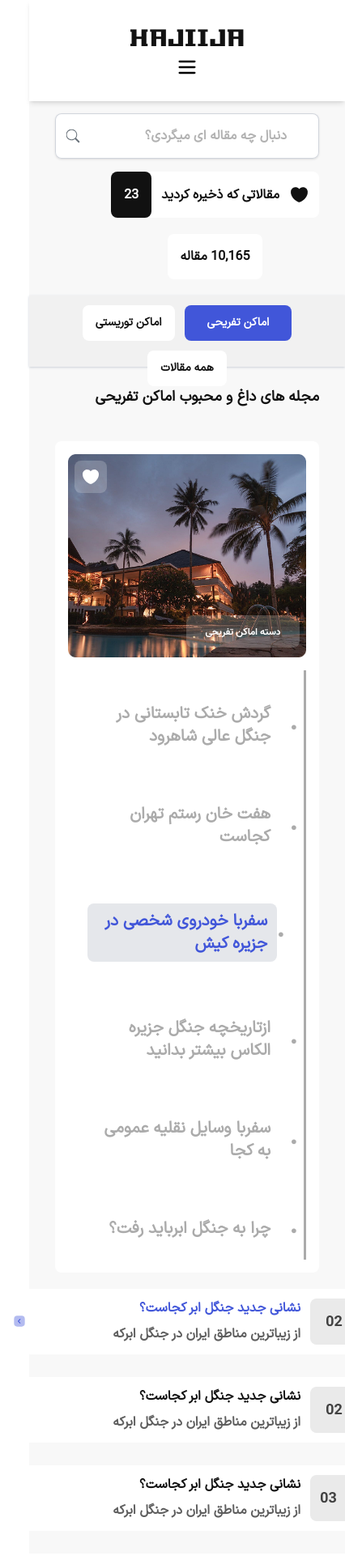
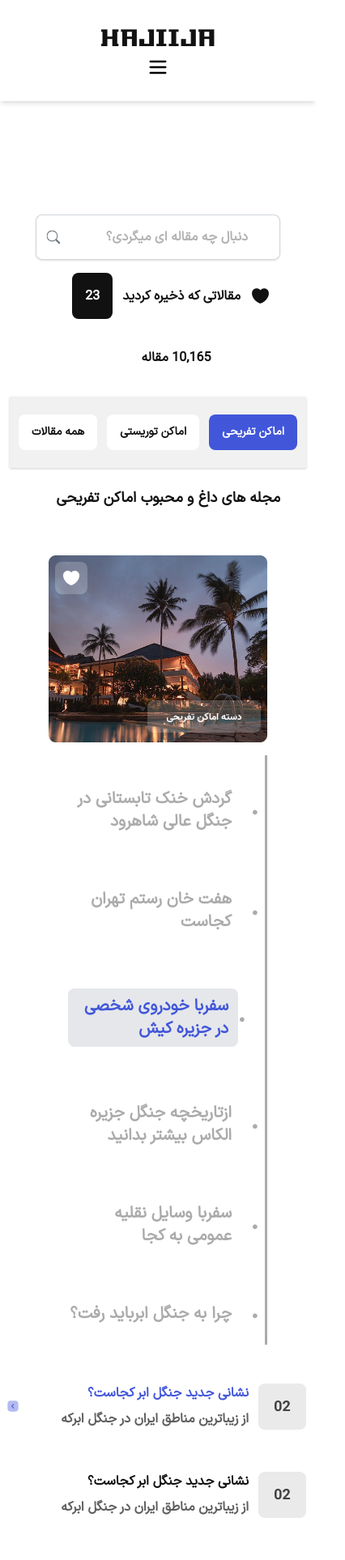
Before and after one commit to zainabmostajeran900/work-beta-project, a React app: page / in a window 390 px wide. Shown: the top 1927 px of the page at 81% size, 426 px wide, since content can reach past the window. Built offline with nearby package versions, Linux system fonts and the light colour scheme; the HTML template or start-up script is replaced by a standard one.

Commit message:
add style

```diff
--- a/src/App.tsx
+++ b/src/App.tsx
@@ -10,9 +10,10 @@ import { Footer } from "./components/Footer";
 
 function App() {
   return (
-    <>
+    <div className="w-full overflow-x-hidden">
       <Navbar />
-      <div className="container max-w-[1400px] pt-30 lg:pt-19 mx-auto bg-[#F8F8F8]">
+      <div className=" w-full px-3 pt-30 lg:pt-19  min-h-screen">
+        <div className="max-w-[1400px] mx-auto">
           <div className="hidden lg:block">
             <TopHeader />
           </div>
@@ -30,7 +31,8 @@ function App() {
           {" "}
           <Footer />
         </div>
-    </>
+      </div>
+    </div>
   );
 }
 
--- a/src/components/HotMagazine.tsx
+++ b/src/components/HotMagazine.tsx
@@ -1,6 +1,6 @@
 export const HotMagazine: React.FC = () => {
   return (
-    <div className=" w-full   px-8  md:md:mt-8">
+    <div className=" w-full px-8  md:mt-8">
       <h5 className="text-[#111111] font-bold text-lg mt-6">
         مجله های داغ و محبوب اماکن تفریحی
       </h5>
@@ -67,7 +67,7 @@ export const HotMagazine: React.FC = () => {
         </div>
         <div className="flex flex-col gap-y-5 items-center justify-center">
           <div className="border-r-4 border-r-purple-100 p-1 rounded-xs hover:bg-gray-300 cursor-pointer">
-            <div className="bg-white p-3 rounded-lg flex justify-between items-center gap-x-3 w-[450px]">
+            <div className="bg-white px-10 py-3 md:p-3 rounded-lg flex justify-between items-center gap-x-3 w-[450px]">
               <div className="flex items-center justify-center gap-x-3">
                 <img  src="/Group 1818.png" alt="1" />
                 <div className="flex flex-col gap-y-2">
@@ -88,7 +88,7 @@ export const HotMagazine: React.FC = () => {
           </div>
 
           <div className="border-r-4 border-gray-300 p-1 rounded-xs  hover:bg-gray-300 cursor-pointer">
-            <div className="bg-white p-3 rounded-lg flex gap-x-3 w-[450px]">
+            <div className="bg-white px-10 py-3 md:p-3 rounded-lg flex gap-x-3 w-[450px]">
               <img src="/Group 1818.png" alt="2" />
               <div className="flex flex-col gap-y-2">
                 <h3 className="font-bold text-[#111111]">
@@ -101,7 +101,7 @@ export const HotMagazine: React.FC = () => {
             </div>
           </div>
           <div className="border-r-4 border-r-gray-300 p-1 rounded-xs hover:bg-gray-300 cursor-pointer">
-            <div className="bg-white p-3 rounded-lg flex gap-x-3 w-[450px]">
+            <div className="bg-white px-10 py-3 md:p-3 rounded-lg flex gap-x-3 w-[450px]">
               <img src="/Group 1845.png" alt="3" />
               <div className="flex flex-col gap-y-2">
                 <h3 className="font-bold text-[#111111]">
@@ -114,7 +114,7 @@ export const HotMagazine: React.FC = () => {
             </div>
           </div>
           <div className="border-r-4 border-r-gray-300 p-1 rounded-xs hover:bg-gray-300 cursor-pointer">
-            <div className="bg-white p-3 rounded-lg flex gap-x-3 w-[450px]">
+            <div className="bg-white px-10 py-3 md:p-3 rounded-lg flex gap-x-3 w-[450px] ">
               <img src="/Group 1784.png" alt="4" />
               <div className="flex flex-col gap-y-2">
                 <h3 className="font-bold text-[#111111]">
--- a/src/components/Navbar.tsx
+++ b/src/components/Navbar.tsx
@@ -5,8 +5,8 @@ export const Navbar: React.FC = () => {
   const [isOpen, setIsOpen] = useState(false);
 
   return (
-    <nav className="w-full bg-white shadow-md py-3 px-4 md:px-8 font-bold fixed z-50 top-0">
-      <div className="max-w-[1200px] mx-auto flex flex-col md:flex-col lg:flex-row items-center justify-between py-2 md:py-0">
+    <div className=" bg-white  px-8 shadow-md py-3 md:px-8 font-bold sticky z-50 top-0">
+      <div className="flex flex-col md:flex-col lg:flex-row items-center justify-between py-2 md:py-0">
         <div className="md:block lg:hidden lg:p-0 pb-4">
           <div className="hidden md:flex md:w-full md:justify-center  bg-[#F8F8F8] gap-x-3 md:gap-x-6 py-2 px-6  shadow-[0px_4px_4px_rgba(0,0,0,0.25)] rounded-lg md:order-1 lg:order-none">
             <button className="hover:text-purple-100 text-[#111111]">صفحه اصلی</button>
@@ -93,6 +93,6 @@ export const Navbar: React.FC = () => {
           <button className="py-2 text-[#111111] hover:text-purple-100">راه‌های ارتباطی</button>
         </div>
       )}
-    </nav>
+    </div>
   );
 };
--- a/src/components/TopHeader.tsx
+++ b/src/components/TopHeader.tsx
@@ -1,13 +1,13 @@
 export const TopHeader: React.FC = () => {
   return (
-    <div className="w-full h-22 bg-[#F1F1F1] px-5 shadow shadow-gray-300 flex flex-wrap items-center justify-center gap-3 md:gap-5">
+    <div className="w-full h-22 bg-[#F1F1F1] px-5 shadow shadow-gray-300 flex text-nowrap items-center justify-center gap-3 md:gap-5">
       <div className="flex items-center gap-3">
         <button className="bg-white rounded-lg p-2 cursor-pointer hidden md:block ">
           <img src="/arrow-square-lft.png" alt="arrowRight" />
         </button>
       </div>
 
-      <div className="flex flex-wrap justify-center items-center gap-3 lg:gap-5 text-[#111111]">
+      <div className="flex  justify-center items-center gap-3 lg:gap-5 text-[#111111]">
         <button className="font-bold hidden lg:block bg-white px-4 py-3 text-sm rounded-lg cursor-pointer hover:bg-gray-700 hover:text-white">
           دانستنی‌های سفر
         </button>
@@ -17,7 +17,7 @@ export const TopHeader: React.FC = () => {
         <button className="font-bold hidden lg:block bg-white px-4 py-3 text-sm rounded-lg cursor-pointer hover:bg-gray-700 hover:text-white">
           سفرهای ایمن
         </button>
-        <button className="font-bold bg-purple-100 px-7 py-3  text-white text-sm rounded-lg cursor-pointer hover:bg-gray-700">
+          <button className="font-bold  bg-purple-100 px-4 py-3  text-white text-sm rounded-lg cursor-pointer hover:bg-gray-700">
             اماکن تفریحی
           </button>
           <button className="font-bold bg-white px-4 py-3  hover:bg-gray-700 text-sm rounded-lg cursor-pointer hover:text-white">
```
Also changed, not shown: src/data/data.ts (+28 -28 lines). Lines whose indentation alone changed are shown as unchanged.
